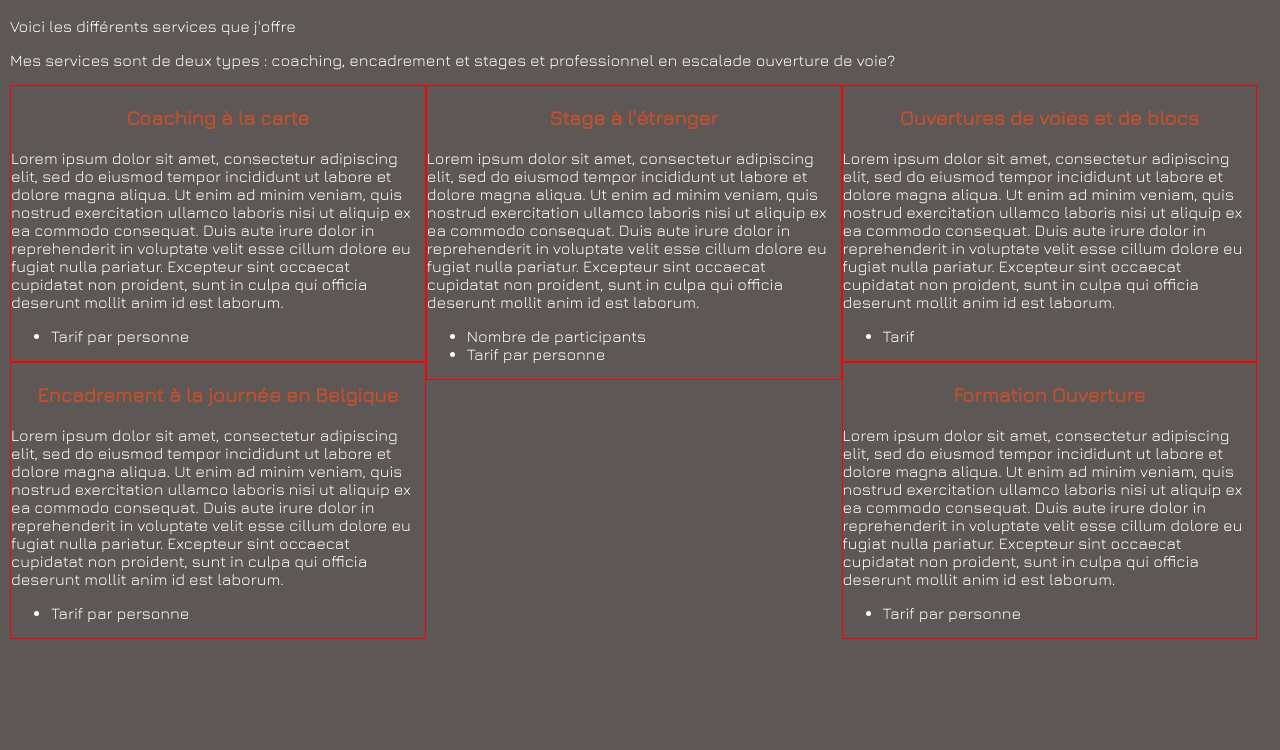
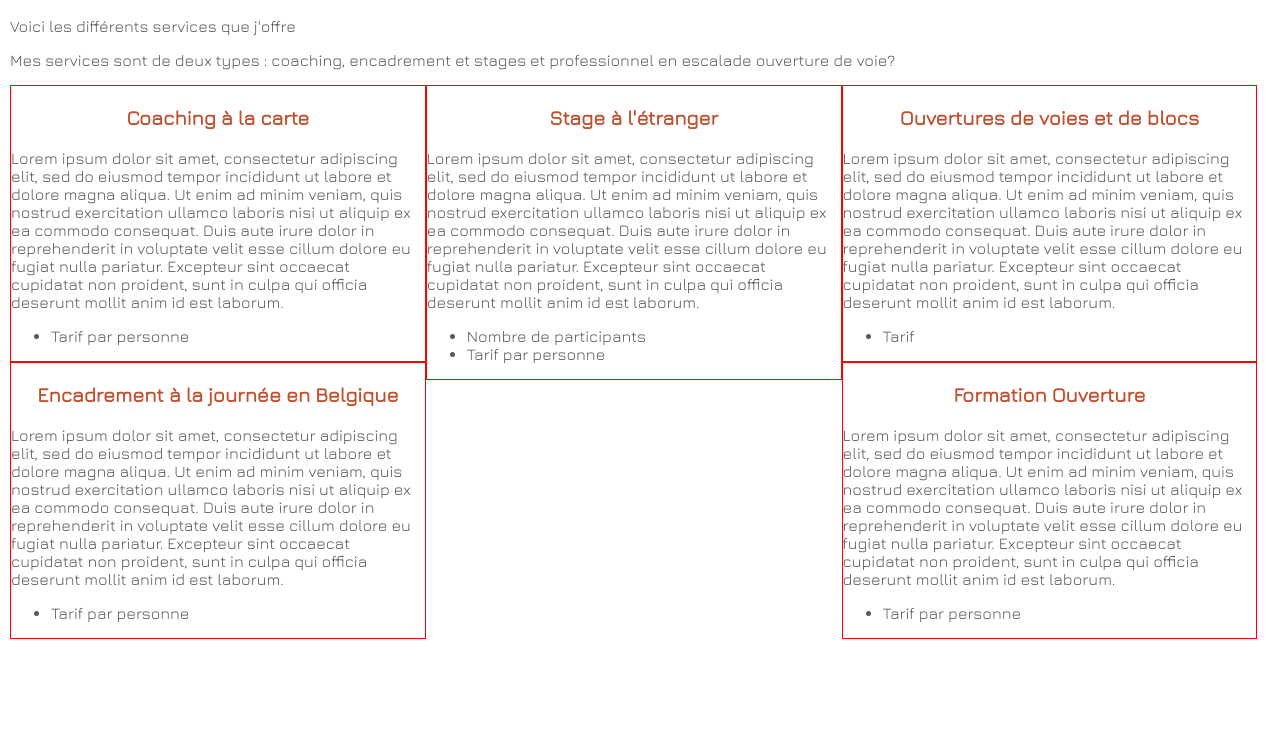
Before and after one commit to SophieVervier/site-steph, a plain HTML site: page index.html in a window 1280 px wide. Shown: the part 213-963 px from the top of the page. Drawn offline with nearby package versions, Linux system fonts and the light colour scheme; a web font is replaced by a local one.

Commit message:
change backgrounf color

```diff
--- a/assets/css/style.css
+++ b/assets/css/style.css
@@ -5,8 +5,8 @@
 body {
 	font-family: 'Jura', sans-serif;
 	font-size: 16px;
-	color:  #fff;
-	background-color: #5d5756;
+	color:  #5d5756;
+	background-color: #ffff;
 	margin:0;
 	width:100%;
 }
@@ -100,6 +100,7 @@ footer img {
 
 /*Strip the ul of padding and list styling*/
 nav {
+	color: #ffff;
 	position: fixed;
 	top: 0;
 	font-family: 'Julius Sans One', sans-serif;
```
